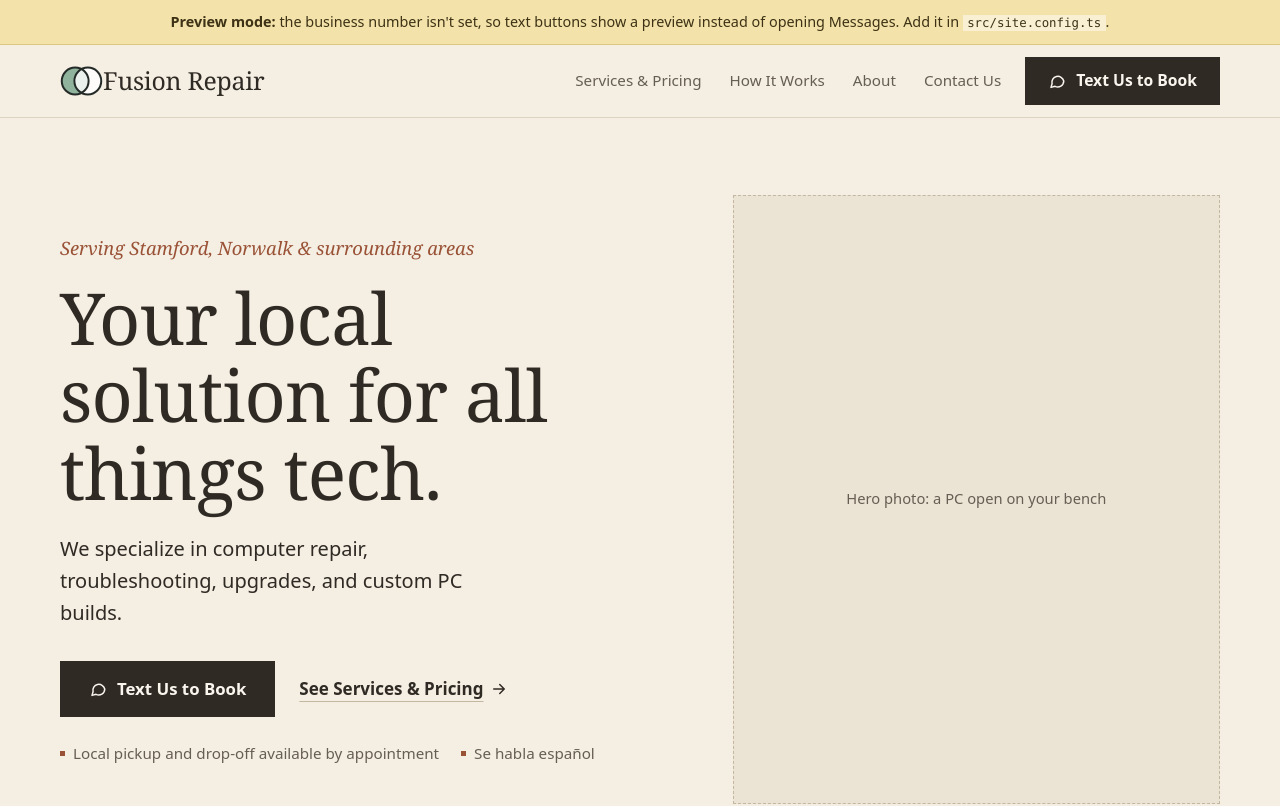
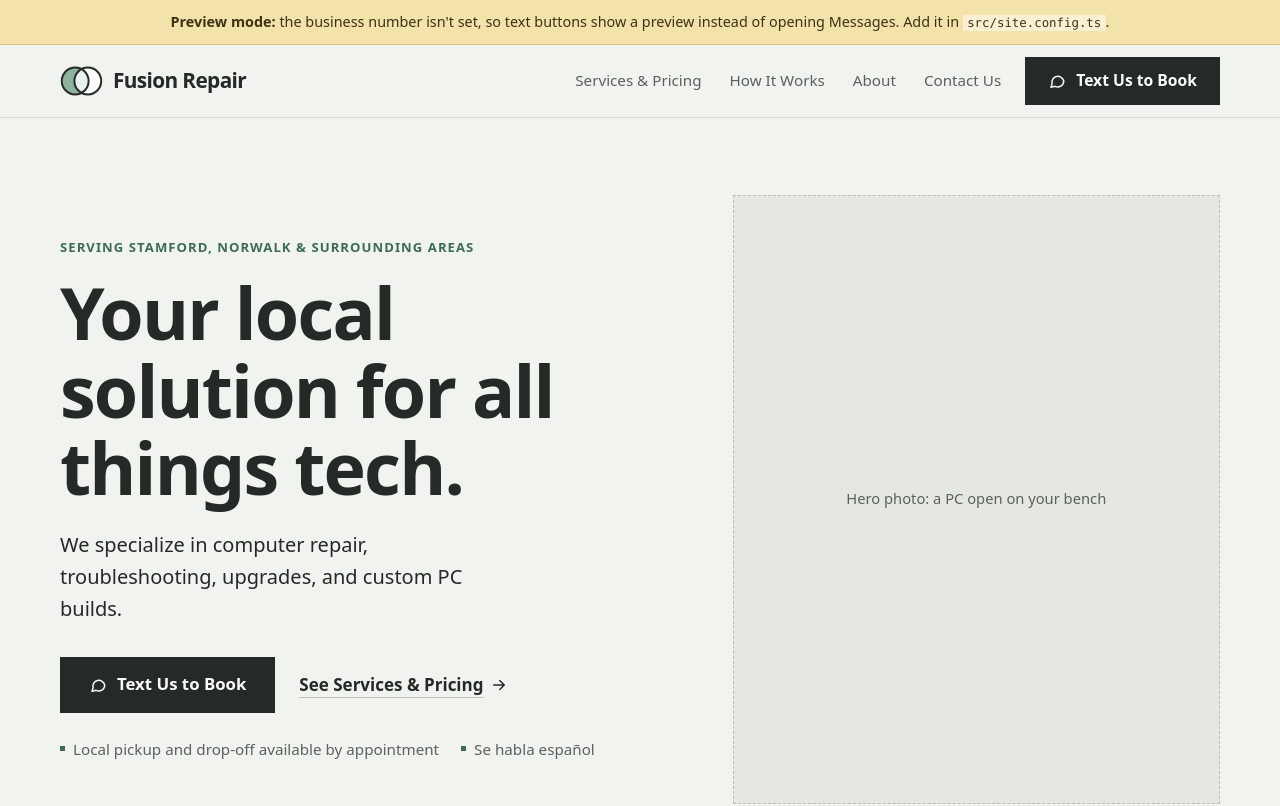
Before and after one commit to rvng130/fusion-repairs, a React (Vite) app: page / in a window 1280 px wide. Shown: the top 806 px of the page. Built offline with nearby package versions, Linux system fonts and the light colour scheme.

Commit message:
index change to ui

```diff
--- a/src/index.css
+++ b/src/index.css
@@ -1,16 +1,16 @@
 /* ============ Fusion Repair — styles (cream / light) ============ */
 :root {
-  --bg: #f4eee3;
-  --paper: #faf6ee;
-  --sand: #ebe3d4;
-  --line: #ddd3c3;
-  --line-strong: #c4b7a2;
-  --text: #2f2a24;
-  --muted: #675e53;
-  --accent: #9a5236;
-  --accent-soft: #e9d6c8;
+  --bg: #f1f3ee;
+  --paper: #fafbf8;
+  --sand: #e4e8e0;
+  --line: #d6dbd2;
+  --line-strong: #b9c1b5;
+  --text: #232a27;
+  --muted: #59625d;
+  --accent: #3d6b55;
+  --accent-soft: #d5e3d9;
   --wrap: 1160px;
-  --serif: 'Newsreader Variable', Georgia, 'Times New Roman', serif;
+  --serif: 'Public Sans Variable', ui-sans-serif, system-ui, sans-serif;
   --sans: 'Public Sans Variable', ui-sans-serif, system-ui, -apple-system, 'Segoe UI', Roboto, sans-serif;
   color-scheme: light;
 }
@@ -48,9 +48,9 @@ h2,
 h3 {
   margin: 0;
   font-family: var(--serif);
-  font-weight: 450;
+  font-weight: 650;
   line-height: 1.08;
-  letter-spacing: -0.012em;
+  letter-spacing: -0.025em;
 }
 h1 {
   font-size: clamp(2.6rem, 5.6vw, 4.6rem);
@@ -121,8 +121,10 @@ h1:focus,
 }
 .eyebrow {
   font-family: var(--serif);
-  font-style: italic;
-  font-size: 1.15rem;
+    font-size: 0.82rem;
+  font-weight: 650;
+  letter-spacing: 0.08em;
+  text-transform: uppercase;
   color: var(--accent);
   margin-bottom: 16px;
 }
@@ -278,13 +280,14 @@ h1:focus,
 }
 .logo {
   font-family: var(--serif);
-  font-size: 1.55rem;
-  font-weight: 500;
-  letter-spacing: -0.01em;
+  font-size: 1.3rem;
+  font-weight: 700;
+  letter-spacing: -0.03em;
   text-decoration: none;
   min-height: 44px;
   display: inline-flex;
   align-items: center;
+  gap: 10px;
 }
 .nav-desktop {
   display: flex;
@@ -427,8 +430,7 @@ h1:focus,
 }
 .tagline-row p {
   font-family: var(--serif);
-  font-style: italic;
-  font-size: clamp(1.15rem, 2vw, 1.5rem);
+    font-size: clamp(1.15rem, 2vw, 1.5rem);
   padding: 26px 0;
   text-align: center;
 }
@@ -569,8 +571,7 @@ h1:focus,
 }
 .step-num {
   font-family: var(--serif);
-  font-style: italic;
-  color: var(--accent);
+    color: var(--accent);
   font-size: 1.1rem;
 }
 .privacy {
@@ -647,8 +648,7 @@ h1:focus,
 }
 .service-num {
   font-family: var(--serif);
-  font-style: italic;
-  color: var(--accent);
+    color: var(--accent);
   font-size: 1.1rem;
 }
 .service h2 {
@@ -759,7 +759,7 @@ h1:focus,
   width: min(92vw, 520px);
 }
 .dialog::backdrop {
-  background: rgba(47, 42, 36, 0.45);
+  background: rgba(35, 42, 39, 0.45);
 }
 .dialog-inner {
   padding: 28px;
```
